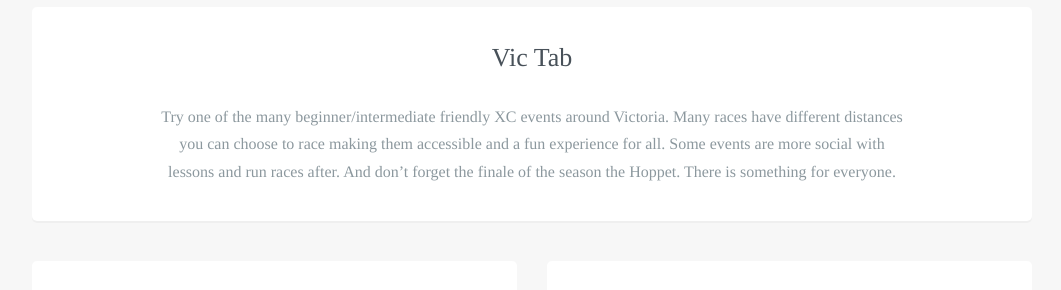
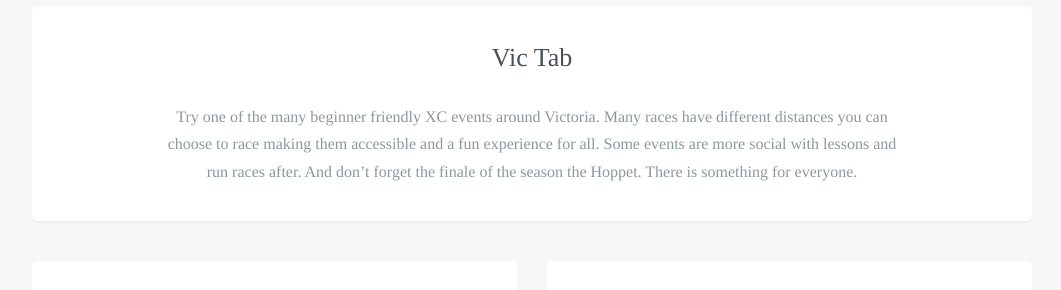
Before and after one commit to robcatto/robcatto.github.io, a Jekyll site: the page built from events/index.html, in a window 1280 px wide and 900 px high. Shown: the part 332-622 px from the top of the window, without its empty margins (108-1169 px from the left). Built offline with Jekyll 4.4.1, drawn with Linux system fonts in a browser that asks for light colours; some web fonts are replaced; Markdown is read by kramdown in place of the engine named in the settings.

Commit message:
Update index.html

```diff
--- a/events/index.html
+++ b/events/index.html
@@ -46,7 +46,7 @@ layout: default
         <div id="content1">
         <section class="mobile_section" style="margin-top: 35px; margin-bottom: 0px;">
                     <h3>Vic Tab</h3>
-                    <p>Try one of the many beginner/intermediate friendly XC events around Victoria.  Many races have different distances you can choose to race making them accessible and a fun experience for all.  Some events are more social with lessons and run races after.  And don’t forget the finale of the season the Hoppet.  There is something for everyone.
+                    <p>Try one of the many beginner friendly XC events around Victoria.  Many races have different distances you can choose to race making them accessible and a fun experience for all.  Some events are more social with lessons and run races after.  And don’t forget the finale of the season the Hoppet.  There is something for everyone.
                      </p>
 
         </section>
@@ -289,7 +289,7 @@ layout: default
         <div id="content2">
          <section class="mobile_section" style="margin-top: 35px; margin-bottom: 0px;">
                     <h3>NSW Tab</h3>
-                    <p>Come and try one of the many beginner/intermediate friendly XC events run by PerisherXC.  Many races have different distances you can choose to race making them accessible and a fun experience for all.  Some events are more social with lessons and run races after.  And don’t forget Perisher XC Ski Week a great week to explore what you can do on xc skis.
+                    <p>Come and try one of the many beginner friendly XC events run by PerisherXC.  Many races have different distances you can choose to race making them accessible and a fun experience for all.  Some events are more social with lessons and run races after.  And don’t forget Perisher XC Ski Week a great week to explore what you can do on xc skis.
                      </p>
                     <a class="button small dark" href="http://discoverxcski.com/discoverxc/" data-featurette="analytics-click-event" data-event-category="button" data-event-action="M: Clicked Design an iOS Game" data-event-label="Source: Homepage Alt" id="featurette-35">Why should you try XC?</a>
         </section>
@@ -341,7 +341,7 @@ layout: default
                                         <br>
                                         <span class="event__meta">Place:</span><span class="event__info">Perisher</span>
                                         <br>
-                                        <span class="event__meta">Level:</span><span class="event__info">Beginner</span><span class="event__meta">Type:</span><span class="event__info">Race</span>
+                                        <span class="event__meta">Level:</span><span class="event__info">Beginner</span><span class="event__meta">Type:</span><span class="event__info">Junior</span>
                                 <a class="button small event__button" href="/discoverxc/kids" data-featurette="analytics-click-event" data-event-category="button" data-event-action="M: Clicked Perks" data-event-label="Source: Features Page" id="featurette-13">More Info</a>
                             </div>
                         </div>
```
